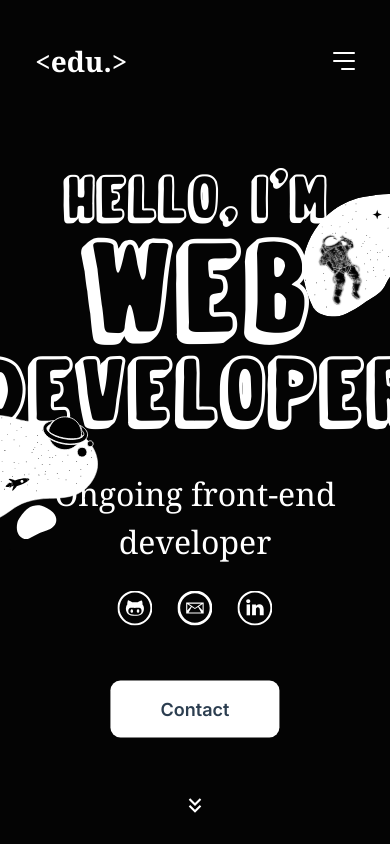
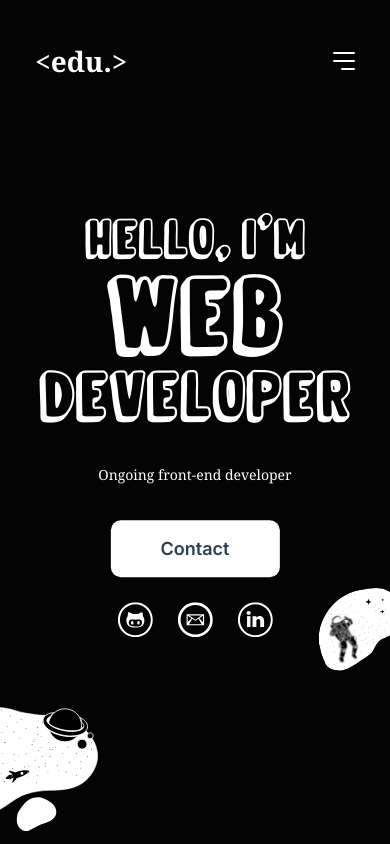
Before and after one commit to VytasPet/Portfolio, a Vue app in the folder portfolioPR/: page / in a window 390 px wide. Shown: the top 844 px of the page. Built offline with nearby package versions, Linux system fonts and the light colour scheme.

Commit message:
hero+header responsive

```diff
--- a/portfolioPR/src/components/layout/Header.vue
+++ b/portfolioPR/src/components/layout/Header.vue
@@ -2,8 +2,8 @@
   <header class="full py-[40px] bg-black max-[500px]:px-[35px] max-[500px]:py-[40px]">
     <div class="flex justify-between">
       <h2 class="font-serif text-[28px] font-bold text-white">&lt;edu.&gt;</h2>
-      <img class="min-[500px]:hidden" :src="menu" alt="" />
-      <nav class="flex text-[22px] items-center gap-[60px] font-serif text-white max-[500px]:hidden">
+      <img class="min-[600px]:hidden" :src="menu" alt="" />
+      <nav class="flex min-[950px]:text-[22px] min-[500px]:text-[15px] items-center gap-[60px] min-[500px]:gap-[30px] font-serif text-white max-[600px]:hidden">
         <a class="border-b" href="#">Home</a>
         <a href="#">Projects</a>
         <a href="#">Tech</a>
--- a/portfolioPR/src/components/sections/Hero.vue
+++ b/portfolioPR/src/components/sections/Hero.vue
@@ -1,11 +1,12 @@
 <template>
   <section class="overflow-x-hidden relative h-[85vh]">
     <div class="absolute top-[50%] translate-y-[-50%] left-[50%] translate-x-[-50%] flex flex-col items-center justify-center pb-[50px]">
-      <h3 class="font-hero text-[30px] mb-[20px] text-center text-white">HELLO, I'M</h3>
-      <h3 class="font-hero text-[65px] mb-[20px] text-center text-white">WEB</h3>
-      <h3 class="font-hero text-[45px] mb-[20px] text-center text-white">DEVELOPER</h3>
-      <p class="font-serif text-center my-[25px] text-[32px] text-white">Ongoing front-end developer</p>
-      <div class="flex gap-[25px] mb-[55px]">
+      <h3 class="font-hero text-[30px] mb-[20px] text-center text-white max-[500px]:text-[25px]">HELLO, I'M</h3>
+      <h3 class="font-hero text-[65px] mb-[20px] text-center text-white max-[500px]:text-[50px]">WEB</h3>
+      <h3 class="font-hero text-[45px] mb-[20px] text-center text-white max-[500px]:text-[32px]">DEVELOPER</h3>
+      <p class="font-serif text-center my-[25px] text-[32px] text-white max-[500px]:text-[14px] max-[500px]:mb-[35px]">Ongoing front-end developer</p>
+      <div class="flex flex-col justify-center items-center max-[500px]:flex-col-reverse">
+        <div class="flex gap-[25px] mb-[55px] max-[500px]:mt-[25px]">
           <img :src="git" alt="" />
           <img :src="mail" alt="" />
           <img :src="linke" alt="" />
@@ -15,9 +16,10 @@
         </div>
         <button class="btn font-inter w-fit">Contact</button>
       </div>
-    <img class="w-[30%] absolute top-[50%] left-[-5%] translate-y-[-50%]" :src="worms" alt="" />
-    <img class="w-[30%] absolute top-[10%] left-[90%] translate-x-[-50%]" :src="astro" alt="" />
-    <img class="w-[25px] absolute left-[50%] translate-x-[-50%] bottom-[3%]" :src="down" alt="" />
+    </div>
+    <img class="w-[30%] absolute bottom-[-10%] min-[940px]:top-[50%] min-[500px]:top-[80%] left-[-5%] translate-y-[-50%]" :src="worms" alt="" />
+    <img class="w-[30%] absolute top-[10%] left-[90%] translate-x-[-50%] min-[500px]:w-1/4 min-[500px]:top-[0%] max-[500px]:top-[65%] max-[500px]:w-1/5" :src="astro" alt="" />
+    <img class="w-[25px] absolute left-[50%] translate-x-[-50%] bottom-[3%] max-[500px]:hidden" :src="down" alt="" />
   </section>
 </template>
 
```
Lines whose indentation alone changed are shown as unchanged.
